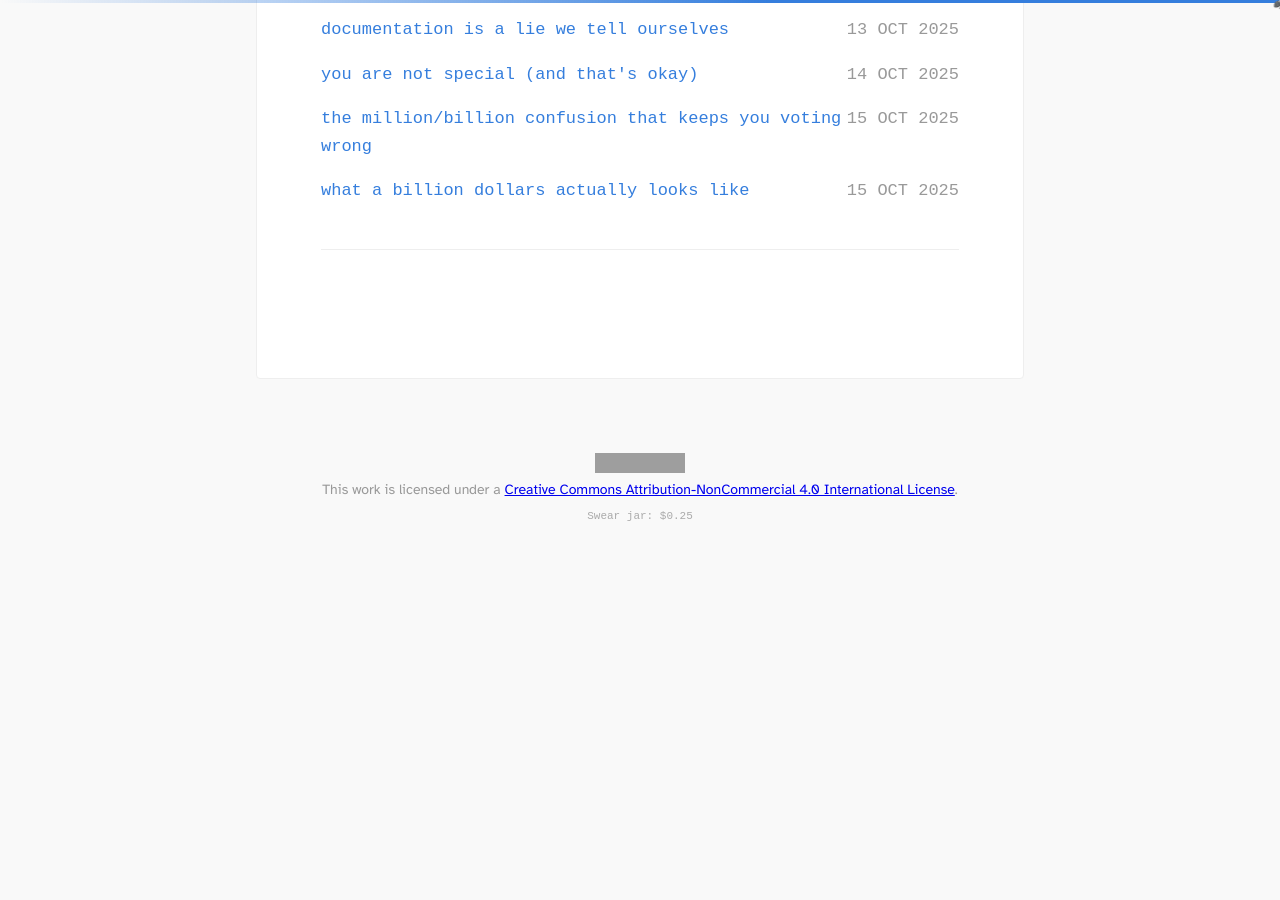
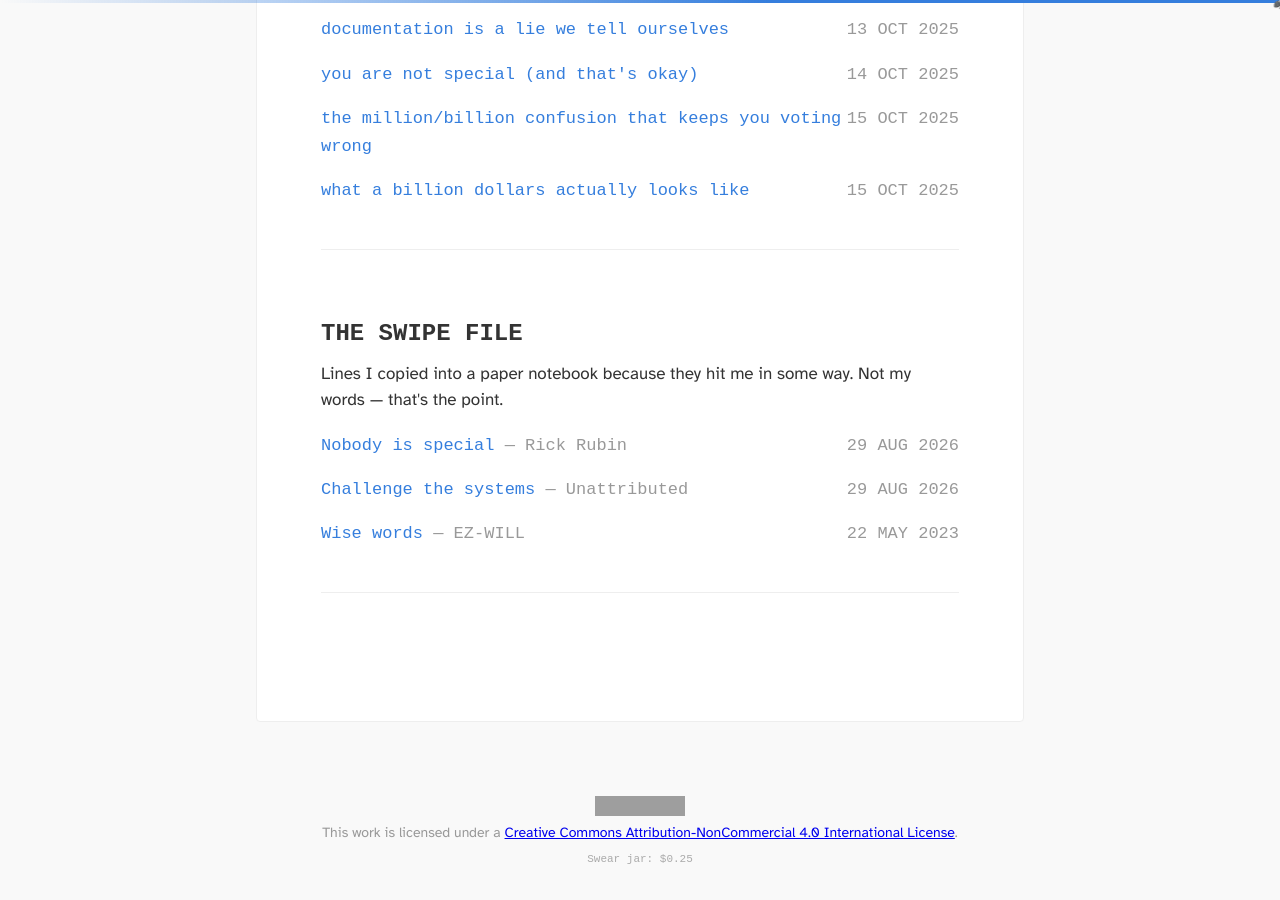
Before and after one commit to antfarm-systems/antfarm-systems.github.io, a Jekyll site: the page built from collections.html, in a window 1280 px wide and 900 px high, scrolled down 2731 px. Built offline with Jekyll 4.4.1, drawn with Linux system fonts in a browser that asks for light colours; nearby versions of some CDN libraries; before the commit the page ends 3287 px from its top, so only the background shows below that; grey boxes are pictures that could not be loaded.

Commit message:
Add a self-maintaining swipe file section to /collections/
Filters site.posts on `type: quote` rather than keeping a slug list in
_data/collections.yml, so new quote posts show up on their own. Lists the
attribution inline in gray, since quote titles are terse alone.

Co-Authored-By: Claude Opus 5 <noreply@anthropic.com>

```diff
--- a/collections.html
+++ b/collections.html
@@ -28,3 +28,28 @@ permalink: /collections/
   </ol>
 </section>
 {% endfor %}
+
+{% comment %}
+  The swipe file builds itself: every post with `type: quote` lands here, so
+  there's no slug list in _data/collections.yml to keep in sync.
+{% endcomment %}
+{% assign quotes = site.posts | where: "type", "quote" %}
+{% if quotes.size > 0 %}
+<section class="mb5 pb4 bb b--light-gray" id="swipe-file" aria-labelledby="h-swipe-file">
+  <h2 id="h-swipe-file" class="ttu f3 mt0 mb2 cb" style="font-family: 'Cousine', monospace;">The swipe file</h2>
+  <p class="mt0 mb3 dark-gray lh-copy">
+    Lines I copied into a paper notebook because they hit me in some way. Not
+    my words — that's the point.
+  </p>
+  <ol class="list pa0 ma0">
+    {% for post in quotes %}
+    <li class="mv2">
+      <a href="{{ post.url | relative_url }}" class="db pv1 link blue hover-mid-gray">
+        <time class="fr silver ttu">{{ post.date | date_to_string }}</time>
+        {{ post.title }}{% if post.quote_source %} <span class="silver">&mdash; {{ post.quote_source }}</span>{% endif %}
+      </a>
+    </li>
+    {% endfor %}
+  </ol>
+</section>
+{% endif %}
```
